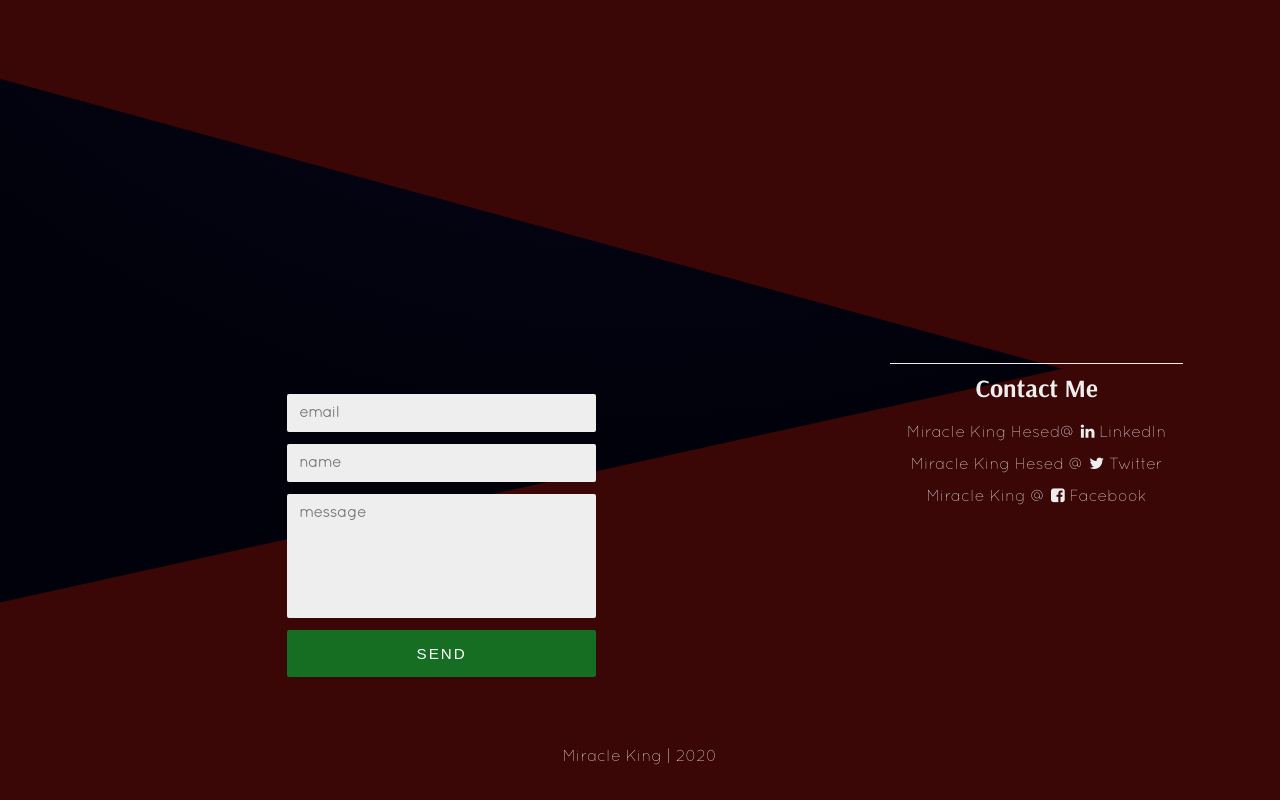
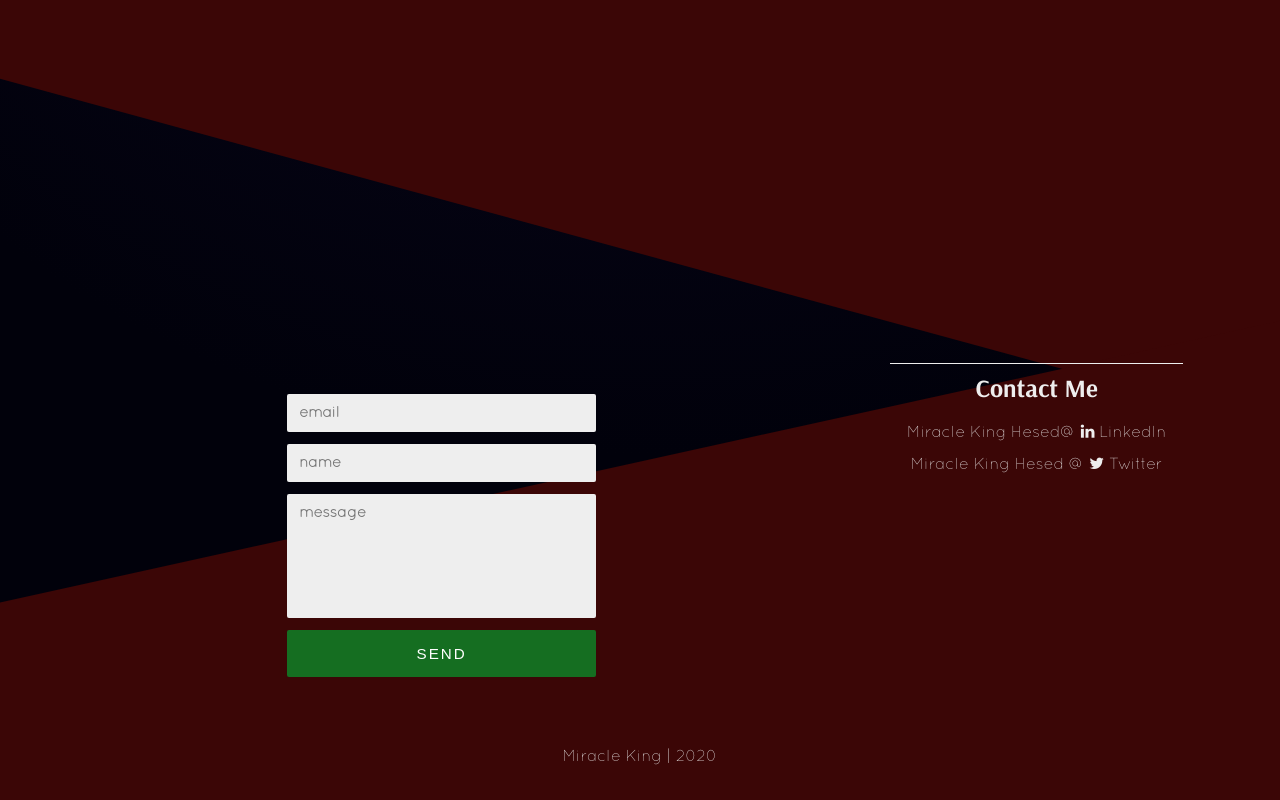
Before and after one commit to Micode360/my-webfolio, a website: page views/index.html in a window 1280 px wide. Shown: the part 2004-2804 px from the top of the page. Drawn offline with nearby package versions, Linux system fonts and the light colour scheme; files that its build step writes are made by us from their sources; files whose address does not match are found by name.

Commit message:
updated links

```diff
--- a/views/index.html
+++ b/views/index.html
@@ -192,8 +192,8 @@
                 <li><h2>Contact Me</h2></li>
                 <li><a href="https://www.linkedin.com/in/miracle-king-hesed-6553a818b/">Miracle King Hesed@ <i class="fa fa-linkedin" aria-hidden="true"></i> LinkedIn</a></li>
                 <li><a  href="https://twitter.com/MiracleKing17">Miracle King Hesed @ <i class="fa fa-twitter" aria-hidden="true"></i> Twitter</a></li>
-                <li><a href="https://www.facebook.com/miracle.king.3363">Miracle King @ <i class="fa fa-facebook-square" aria-hidden="true"></i> Facebook</a></li>
-                <!-- <li><a class="copyEmail" data-hosts-email="abayemiracle@gmail.com" >Miracle King @ <i class="fa fa-envelope" aria-hidden="true"></i> Gmail</a></li> -->
+              <!--   <li><a href="https://www.facebook.com/miracle.king.3363">Miracle King @ <i class="fa fa-facebook-square" aria-hidden="true"></i> Facebook</a></li>
+                <li><a class="copyEmail" data-hosts-email="abayemiracle@gmail.com" >Miracle King @ <i class="fa fa-envelope" aria-hidden="true"></i> Gmail</a></li> -->
             </ul>
         </div>
     </section>
@@ -209,7 +209,7 @@
     <div class="info">
         <div class="close-container"><span class="git-close">x</span></div>
         <div class="greeting">
-            <p>Hey. Thanks for checking out my portfolio, if you want to check out my Github repositories, click the link.       <a class="git-link" href="https://github.com/miraking" class="github" target="blank"><i class="fa fa-github" aria-hidden="true"></i> Github</a></p>
+            <p>Hey. Thanks for checking out my portfolio, if you want to check out my Github repositories, click the link. <a class="git-link" href="https://github.com/miraking" class="github" target="blank"><i class="fa fa-github" aria-hidden="true"></i> Github</a></p>
         </div>
     </div>
 
```
